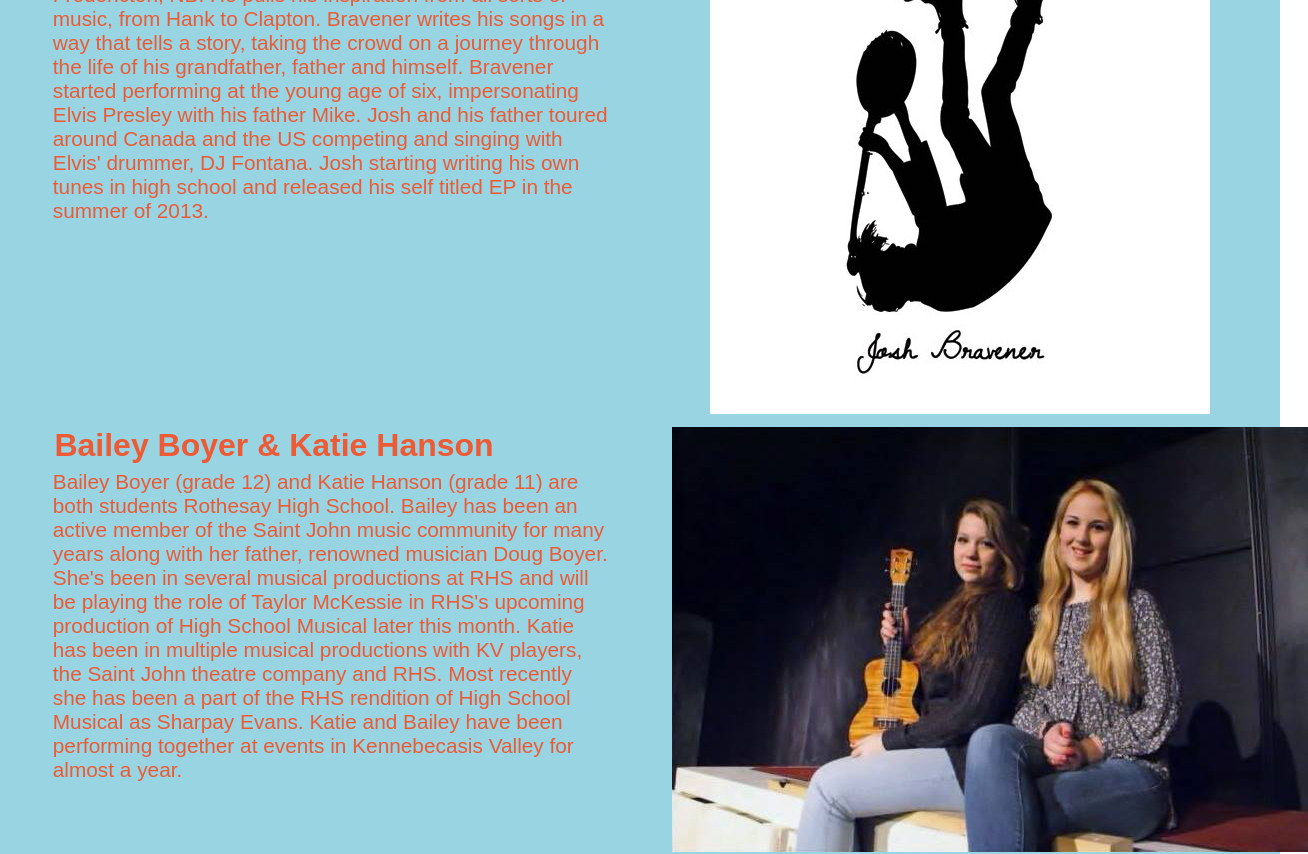
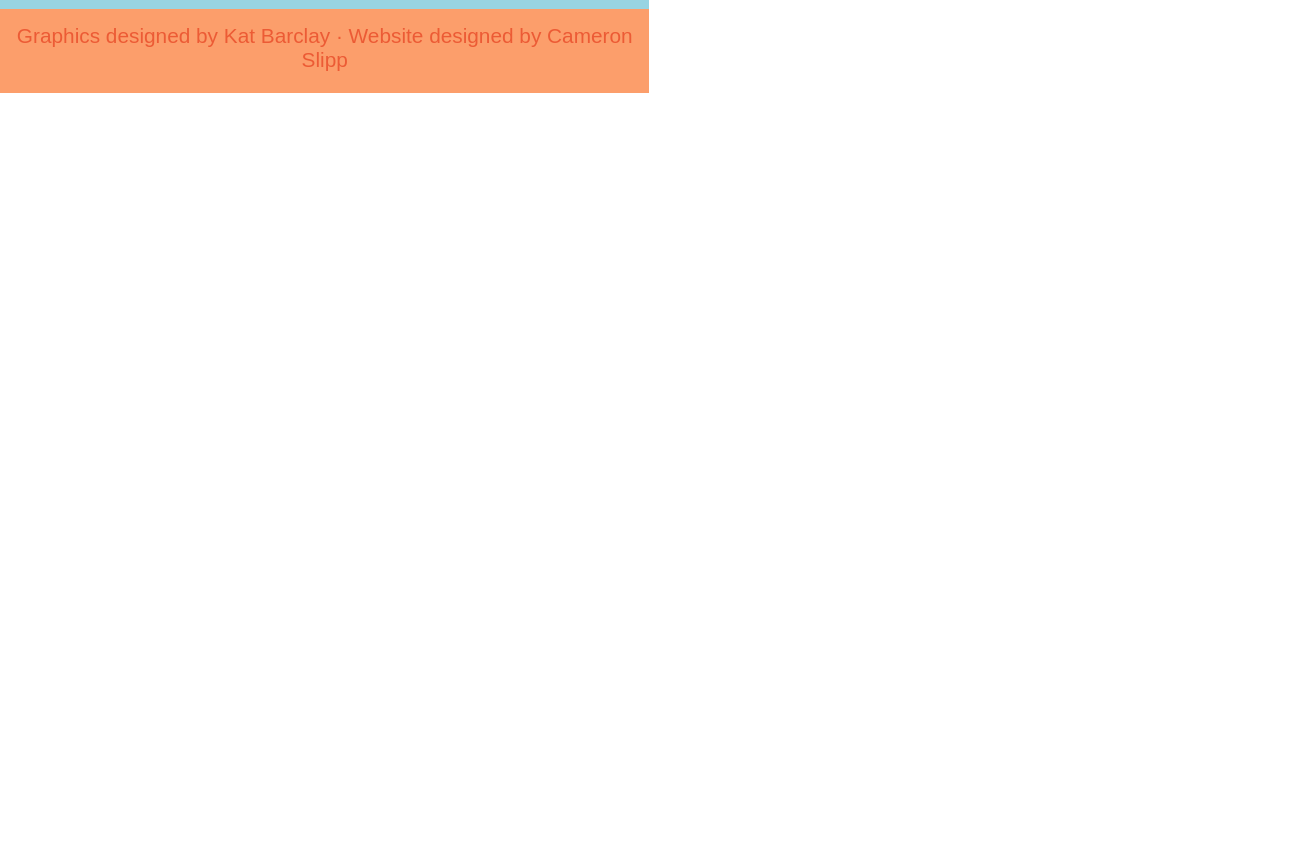
Before and after one commit to cdslipp/Y4Y, a plain HTML site: page artists.html in a window 1280 px wide. Shown: the part 302-1156 px from the top of the page, 1308 px wide, since content can reach past the window. After the commit the page ends 800 px from the top, so only its background shows below. Drawn offline with Linux system fonts and the light colour scheme.

Commit message:
Update artists.html

```diff
--- a/artists.html
+++ b/artists.html
@@ -47,25 +47,6 @@
 	</ul>
 </nav>
 <div id="content">
-<section class="s1">
-<section class="s2">
-<a href="https://joshbravener.bandcamp.com"><h1>Josh Bravener</h1></a>
-<p>Josh Bravener is a folk/country artist based out of Fredericton, NB. He pulls his inspiration from all sorts of music, from Hank to Clapton. Bravener writes his songs in a way that tells a story, taking the crowd on a journey through the life of his grandfather, father and himself. Bravener started performing at the young age of six, impersonating Elvis Presley with his father Mike. Josh and his father toured around Canada and the US competing and singing with Elvis' drummer, DJ Fontana. Josh starting writing his own tunes in high school and released his self titled EP in the summer of 2013.</p>
-</section>
-<section class="s3">
-<center><img src="img\josh.jpg" height="50%"></center>
-</section>
-
-<section class="s2">
-<h1>Bailey Boyer &amp; Katie Hanson</h1>
-<p>Bailey Boyer (grade 12) and Katie Hanson (grade 11) are both students Rothesay High School. Bailey has been an active member of the Saint John music community for many years along with her father, renowned musician Doug Boyer. She's been in several musical productions at RHS and will be playing the role of Taylor McKessie in RHS's upcoming production of High School Musical later this month. Katie has been in multiple musical productions with KV players, the Saint John theatre company and RHS. Most recently she has been a part of the RHS rendition of High School Musical as Sharpay Evans. Katie and Bailey have been performing together at events in Kennebecasis Valley for almost a year.</p>
-</section>
-<section class="s3">
-<center><img src="img\baileykatie.jpg" height="50%"></center>
-</section>
-</section>
-<br>
-<br>
 <h1><br>More Student Artist Profiles Coming Soon!</h1>
 
 <br/>
```
